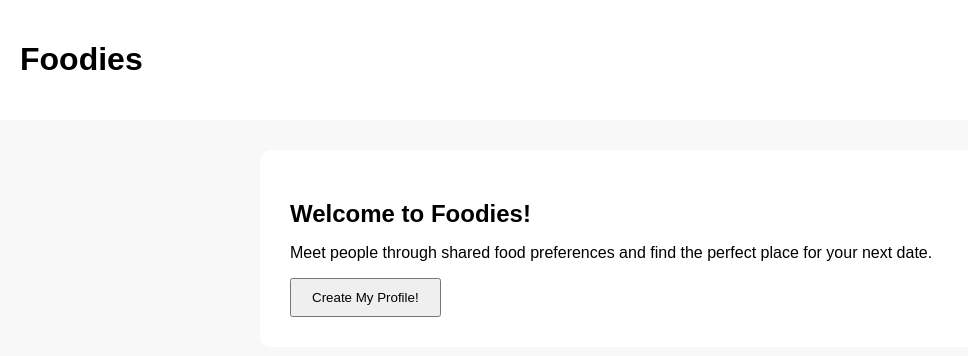
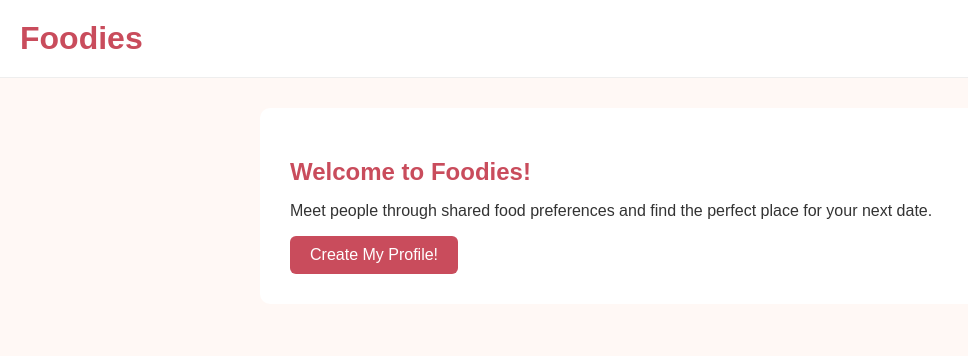
Before and after one commit to carolinecroft/foodies, a Django app: page / in a window 1280 px wide. Shown: the top 356 px of the page, without its empty margins (0-968 px from the left). Run offline with Django 5.2, Linux system fonts and the light colour scheme.

Commit message:
added some coloring to the css file for the final sprint video

```diff
--- a/static/css/style.css
+++ b/static/css/style.css
@@ -30,13 +30,63 @@ label {
     margin: 5px 10px;
 }
 
+button {
+    padding: 10px 20px;
+    cursor: pointer;
+}
+
+
+/* Foodies colors and basic styling for the sample video */
+
+body {
+    background-color: #fff8f5;
+    color: #333333;
+}
+
+/* Header styling */
+header {
+    border-bottom: 1px solid #eeeeee;
+}
+
+header h1 {
+    margin: 0;
+    color: #c94c5c;
+}
+
+/* Heading colors */
+h2 {
+    color: #c94c5c;
+}
+
+/* Form fields */
+input[type="number"],
+textarea,
+select {
+    padding: 8px;
+    border: 1px solid #cccccc;
+    border-radius: 6px;
+}
+
+/* Button styling */
+button {
+    border: none;
+    border-radius: 6px;
+    background-color: #c94c5c;
+    color: white;
+    font-size: 16px;
+}
+
+button:hover {
+    background-color: #a93e4c;
+}
+
+button:disabled {
+    background-color: #cccccc;
+    cursor: not-allowed;
+}
+
 input[type="text"] {
     padding: 8px;
     width: 80%;
     max-width: 400px;
 }
-
-button {
-    padding: 10px 20px;
-    cursor: pointer;
-}
```
